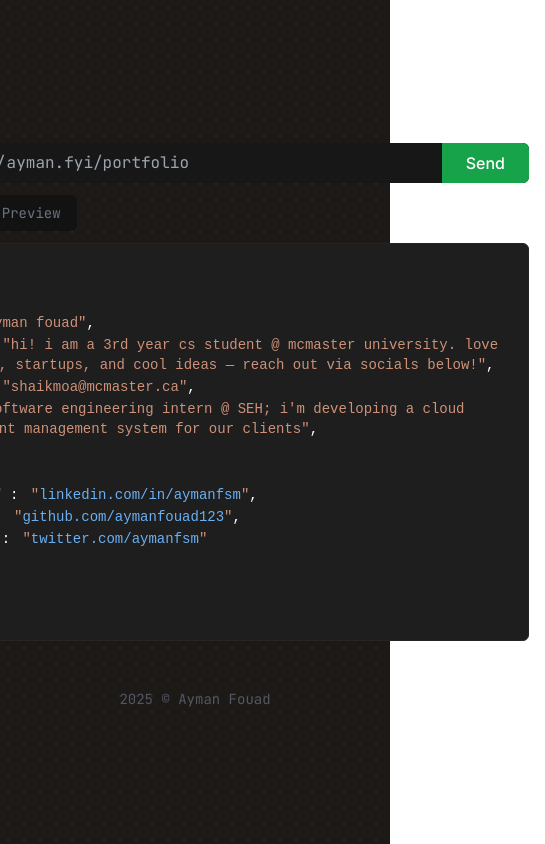
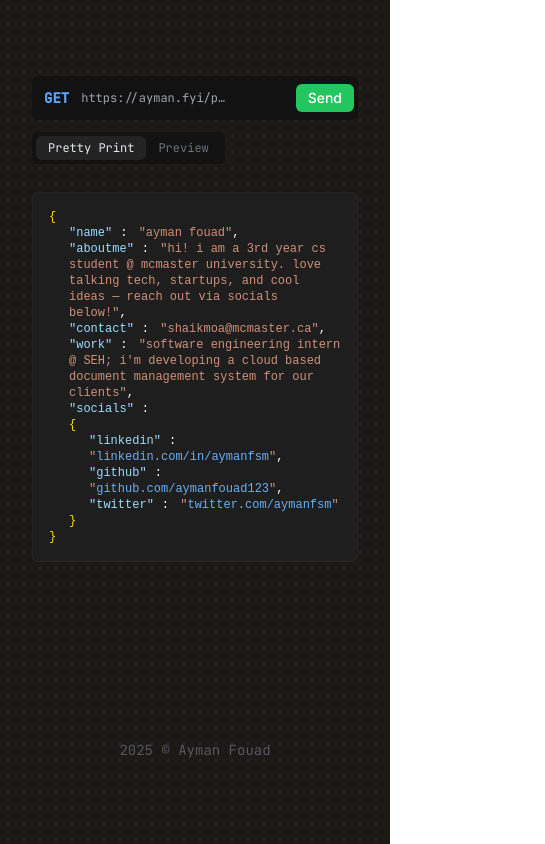
Before and after one commit to aymanfouad123/portfolio-v1, a React (Vite) app: page / in a window 390 px wide. Shown: the whole page, 545 px wide, since content can reach past the window. Built offline with nearby package versions, Linux system fonts and the light colour scheme.

Commit message:
fixing mobile responsive issues

```diff
--- a/src/App.jsx
+++ b/src/App.jsx
@@ -53,10 +53,11 @@ function App() {
   const activeTabName = viewMode === "card" ? "Preview" : "Pretty Print";
 
   return (
-    <div className="flex flex-col items-center justify-center p-4 bg-stone-900 min-h-screen selection:bg-yellow-800 bg-[radial-gradient(#1f2937_1px,transparent_1px)] [background-size:16px_16px]">
-      <div className="w-[700px] rounded-lg p-4 flex flex-col h-[530px]">
+    <div className="flex flex-col items-center justify-center p-4 md:p-4 p-2 bg-stone-900 min-h-screen selection:bg-yellow-800 bg-[radial-gradient(#1f2937_1px,transparent_1px)] [background-size:16px_16px]">
+      {/* Responsive container: fixed width on desktop, full width on mobile */}
+      <div className="w-full md:w-[700px] rounded-lg p-4 md:p-4 p-3 flex flex-col md:h-[530px] h-auto">
         {/* Top bar with request buttons */}
-        <div className="mb-3">
+        <div className="mb-3 md:mb-3 mb-2">
           <RequestBar
             onToggleView={toggleViewMode}
             currentView={viewMode}
@@ -64,13 +65,13 @@ function App() {
           />
         </div>
 
-        {/* Tab selector row */}
-        <div className="flex items-center justify-between">
-          <div className="flex-grow">
+        {/* Tab selector row - stack vertically on mobile */}
+        <div className="flex md:flex-row flex-col md:items-center items-start justify-between md:mb-0 mb-2">
+          <div className="flex-grow md:mb-0 mb-2">
             <TabSelector activeTabName={activeTabName} />
           </div>
 
-          <div className="ml-2 min-w-[140px] text-right">
+          <div className="md:ml-2 ml-0 min-w-[140px] md:text-right text-left">
             {showStatus && (
               <StatusMessage
                 viewMode={requestMethod}
@@ -82,7 +83,7 @@ function App() {
         </div>
 
         {/* Main content area with hardware-accelerated transitions */}
-        <div className="flex-1 mt-3 min-h-[380px] relative overflow-hidden">
+        <div className="flex-1 mt-3 md:min-h-[380px] min-h-[500px] relative overflow-hidden">
           <div
             className="w-full h-full transition-all duration-250 ease-out will-change-opacity will-change-transform"
             style={{
@@ -104,7 +105,7 @@ function App() {
       </div>
 
       {/* Copyright footer */}
-      <div className="text-gray-500 text-sm font-mono mt-8 mb-2 opacity-70">
+      <div className="text-gray-500 text-sm font-mono mt-8 mb-6 opacity-70">
         2025 © Ayman Fouad
       </div>
     </div>
--- a/src/components/cardView.jsx
+++ b/src/components/cardView.jsx
@@ -8,7 +8,7 @@ function CardView({ portfolioData }) {
     "bg-[#232323] p-4 rounded-lg flex flex-col relative overflow-hidden";
   const titleStyle = "text-orange-400 mb-3 text-xl font-mono font-medium";
   const textStyle =
-    "text-gray-300 text-base font-mono font-light leading-relaxed tracking-tight whitespace-pre-wrap break-words";
+    "text-gray-300 text-base md:text-base text-sm font-mono font-light leading-relaxed tracking-tight whitespace-pre-wrap break-words";
   const linkStyle =
     "block text-blue-400 hover:text-blue-300 transition-colors font-mono font-light tracking-tight hover:underline";
 
@@ -48,7 +48,7 @@ function CardView({ portfolioData }) {
     return (
       <div
         ref={cardRef}
-        className={`${cardStyle} transition-all duration-300 ease-out`}
+        className={`${cardStyle} transition-all duration-300 ease-out md:mb-0 mb-3`}
         style={{
           opacity: index < visibleCards ? 1 : 0,
           transform:
@@ -136,7 +136,7 @@ function CardView({ portfolioData }) {
   }
 
   return (
-    <div className="grid grid-cols-2 gap-4 h-full">
+    <div className="grid md:grid-cols-2 grid-cols-1 gap-4 h-full">
       <Card title="about" index={0}>
         <TextContent text={portfolioData.aboutme} className={textStyle} />
       </Card>
--- a/src/components/codeView.jsx
+++ b/src/components/codeView.jsx
@@ -23,7 +23,7 @@ function CodeView({ data, skipAnimation = false }) {
 
   // Some styling classes to keep things organized
   const containerStyle =
-    "bg-[#1E1E1E] rounded-md p-4 h-full border border-[#252525] relative overflow-hidden flex items-center justify-center";
+    "bg-[#1E1E1E] rounded-md p-4 md:p-4 p-2 h-full border border-[#252525] relative overflow-hidden flex items-center justify-center";
   const codeStyle = "text-white break-words overflow-auto relative z-10";
 
   // Makes the font look nice and light
@@ -242,6 +242,7 @@ function CodeView({ data, skipAnimation = false }) {
                     transition:
                       "opacity 0.2s ease-out, transform 0.2s ease-out",
                   },
+              className: "md:text-sm text-xs",
             })}
           </React.Fragment>
         ))}
--- a/src/components/requestBar.jsx
+++ b/src/components/requestBar.jsx
@@ -1,38 +1,35 @@
 import React from "react";
 
 function RequestBar({ onToggleView, currentView, disabled }) {
-  // Determine if button should be in GET or POST state
-  const isGet = currentView === "code";
-  const buttonText = isGet ? "GET" : "POST";
-  const url = "https://ayman.fyi/portfolio";
+  return (
+    <div className="flex items-center w-full bg-[#121212] rounded-md p-1">
+      <div className="flex items-center w-full justify-between">
+        {/* Left side with method and URL */}
+        <div className="flex items-center flex-grow overflow-hidden">
+          {/* Method - GET or POST based on currentView */}
+          <div
+            className={`md:px-4 px-2 py-2 font-mono font-bold md:text-base text-sm whitespace-nowrap ${
+              currentView === "code" ? "text-blue-400" : "text-orange-400"
+            }`}
+          >
+            {currentView === "code" ? "GET" : "POST"}
+          </div>
 
-  return (
-    <div className="flex items-center bg-[#171717] rounded-md w-full overflow-hidden">
-      {/* Method button */}
-      <button
-        onClick={onToggleView}
-        disabled={disabled}
-        className={`px-4 py-2 font-mono text-base font-medium transition-colors duration-200 ${
-          isGet ? "text-blue-400" : "text-green-400"
-        } ${disabled ? "opacity-50 cursor-not-allowed" : "hover:text-white"}`}
-      >
-        {buttonText}
-      </button>
-
-      {/* URL display */}
-      <div className="font-mono text-gray-400 pl-2 py-2 flex-1 truncate">
-        {url}
+          {/* URL/endpoint - right next to the method */}
+          <div className="text-gray-400 font-mono md:ml-3 ml-1 md:text-base text-xs truncate max-w-[150px] md:max-w-none">
+            https://ayman.fyi/portfolio
+          </div>
         </div>
 
         {/* Send button */}
         <button
           onClick={onToggleView}
           disabled={disabled}
-        className={`bg-green-600 text-white font-medium py-2 px-6 transition-all duration-200
-        ${disabled ? "opacity-50 cursor-not-allowed" : "hover:bg-green-500"}`}
+          className="bg-green-500 hover:bg-green-600 text-white font-medium md:py-2 py-1 md:px-6 px-3 md:text-base text-sm rounded-md transition-colors duration-200 whitespace-nowrap"
         >
           Send
         </button>
+      </div>
     </div>
   );
 }
--- a/src/components/tabSelector.jsx
+++ b/src/components/tabSelector.jsx
@@ -5,7 +5,7 @@ function TabSelector({ activeTabName }) {
   const tabs = ["Pretty Print", "Preview"];
 
   return (
-    <div className="inline-flex bg-[#121212] rounded-md p-1 text-sm">
+    <div className="inline-flex bg-[#121212] rounded-md p-1 text-sm md:text-sm text-xs">
       {tabs.map((tab) => {
         const isActive = tab === activeTabName;
 
```
Lines whose indentation alone changed are shown as unchanged.
